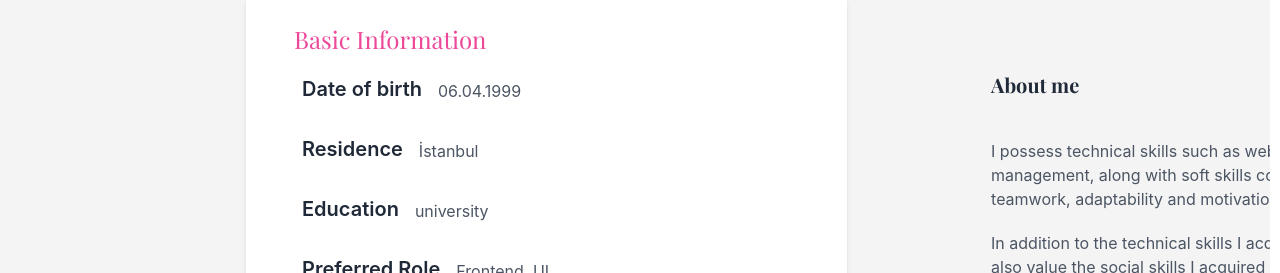
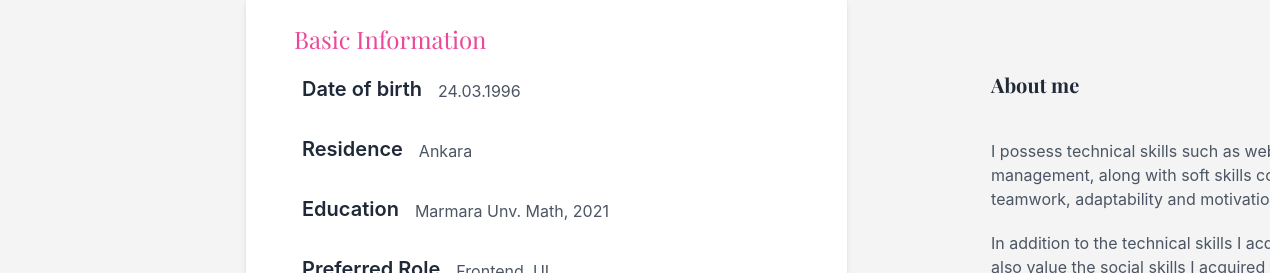
Before and after one commit to Hilal-Bilun-Kara/personal-website, a React (Vite) app: page / in a window 1280 px wide. Shown: the part 1599-1872 px from the top of the page. Built offline with nearby package versions, Linux system fonts and the light colour scheme.

Commit message:
Profile Education

```diff
--- a/src/components/Profile.jsx
+++ b/src/components/Profile.jsx
@@ -3,16 +3,13 @@ import Ellipse2 from "../assets/Ellipse2.svg";
 import { useContext } from "react";
 import { UserContext } from "../context/UserContext";
 
-
-
 export default function Profile() {
   const { darkMode } = useContext(UserContext);
   const { t } = useTranslation();
-
   const informationData = [
-    { title: "date", content: "06.04.1999" },
-    { title: "residence", content: "İstanbul" },
-    { title: "education", content: t("university") },
+    { title: "date", content: "24.03.1996" },
+    { title: "residence", content: "Ankara" },
+    { title: "education", content: t("univercity") },
     { title: "role", content: "Frontend, UI" }
   ];
 
```
